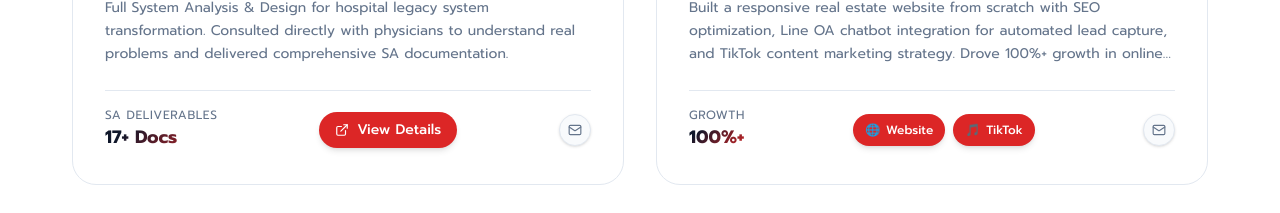
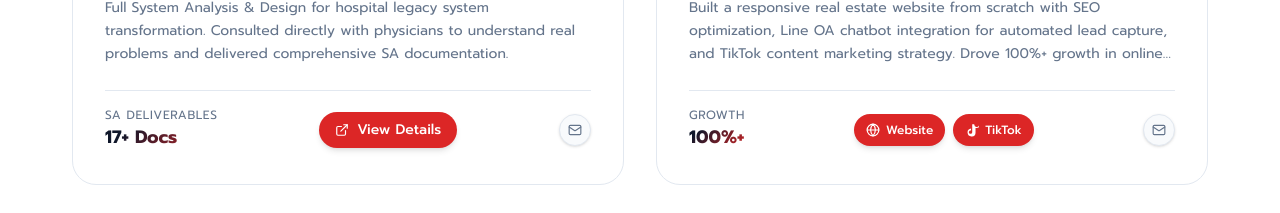
Before and after one commit to KhomTech/resumeakkaraphon, a Next.js app: page / in a window 1280 px wide. Shown: the part 3200-3413 px from the top of the page. Built offline with nearby package versions, Linux system fonts and the light colour scheme.

Commit message:
feat: Replace emoji icons with official SVG logos for TikTok and Website

```diff
--- a/app/components/FeaturedProject.tsx
+++ b/app/components/FeaturedProject.tsx
@@ -1,7 +1,7 @@
 'use client';
 
 import { motion } from 'framer-motion';
-import { ExternalLink, Github, Layers, Code, Database, Cpu, Mail, BarChart2, Copy, Check, Server, Container } from 'lucide-react';
+import { ExternalLink, Github, Layers, Code, Database, Cpu, Mail, BarChart2, Copy, Check, Server, Container, Globe } from 'lucide-react';
 import { useState } from 'react';
 import { useLanguage } from './LanguageProvider';
 import Image from 'next/image';
@@ -220,8 +220,14 @@ export default function FeaturedProject() {
                             link: "https://khomtech.github.io/SmileHouseRayong/",
                             isExternal: true,
                             extraLinks: [
-                                { label: 'Website', href: 'https://khomtech.github.io/SmileHouseRayong/', icon: '🌐' },
-                                { label: 'TikTok', href: 'https://www.tiktok.com/@smilehouserayong', icon: '🎵' },
+                                { label: 'Website', href: 'https://khomtech.github.io/SmileHouseRayong/', icon: <Globe size={14} /> },
+                                {
+                                    label: 'TikTok', href: 'https://www.tiktok.com/@smilehouserayong', icon: (
+                                        <svg viewBox="0 0 24 24" fill="currentColor" width="14" height="14">
+                                            <path d="M19.59 6.69a4.83 4.83 0 0 1-3.77-4.25V2h-3.45v13.67a2.89 2.89 0 0 1-5.2 1.74 2.89 2.89 0 0 1 2.31-4.64 2.93 2.93 0 0 1 .88.13V9.4a6.84 6.84 0 1 0 7.7 6.38V8.63a7.51 7.51 0 0 0 1.53.15 7.55 7.55 0 0 0 4.6-1.55v-3.72a4.42 4.42 0 0 1-4.6 3.18Z" />
+                                        </svg>
+                                    )
+                                },
                             ]
                         }
                     ].map((proj, i) => {
@@ -304,7 +310,7 @@ export default function FeaturedProject() {
                                         {/* View Details Button(s) */}
                                         {'extraLinks' in proj && proj.extraLinks ? (
                                             <div className="flex gap-2">
-                                                {proj.extraLinks.map((el: { label: string; href: string; icon: string }, idx: number) => (
+                                                {proj.extraLinks.map((el: { label: string; href: string; icon: React.ReactNode }, idx: number) => (
                                                     <a
                                                         key={idx}
                                                         href={el.href}
@@ -312,7 +318,9 @@ export default function FeaturedProject() {
                                                         rel="noopener noreferrer"
                                                         className="inline-flex items-center gap-1.5 px-3 py-2 rounded-full bg-[var(--accent-red)] text-white text-xs font-medium hover:bg-red-700 transition-all duration-300 shadow-md hover:shadow-lg hover:shadow-red-500/20"
                                                     >
-                                                        <span>{el.icon}</span>
+                                                        <span>
+                                                            {el.icon}
+                                                        </span>
                                                         <span>{el.label}</span>
                                                     </a>
                                                 ))}
```
